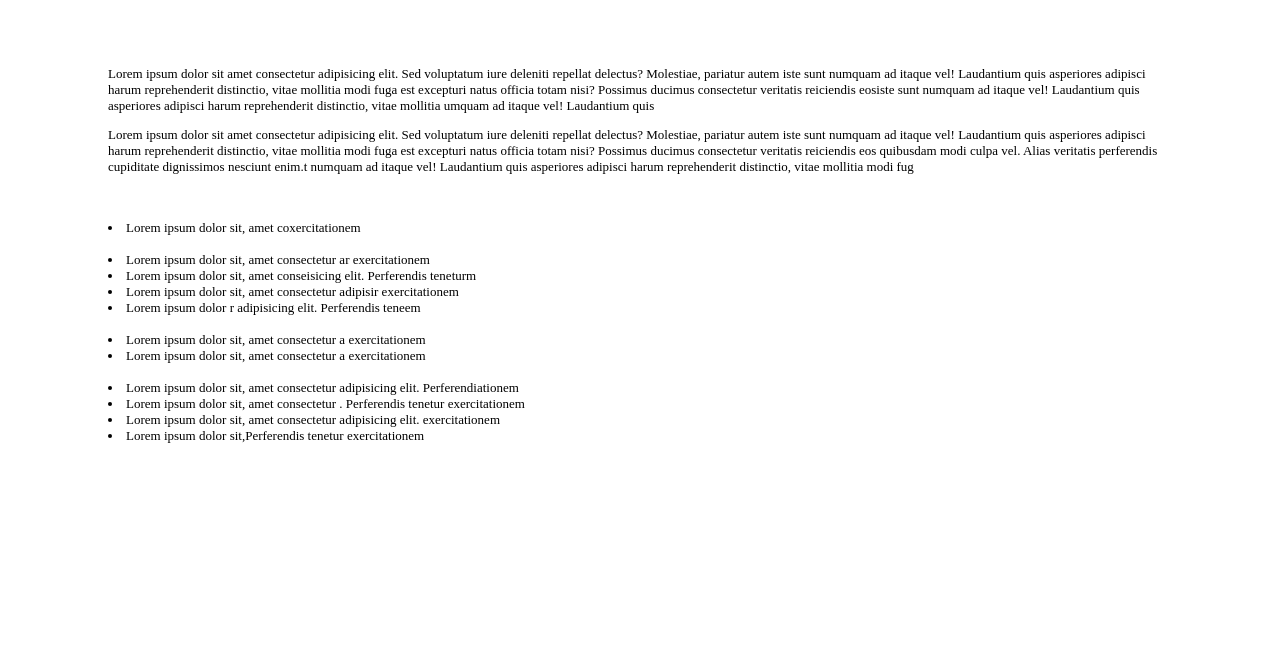
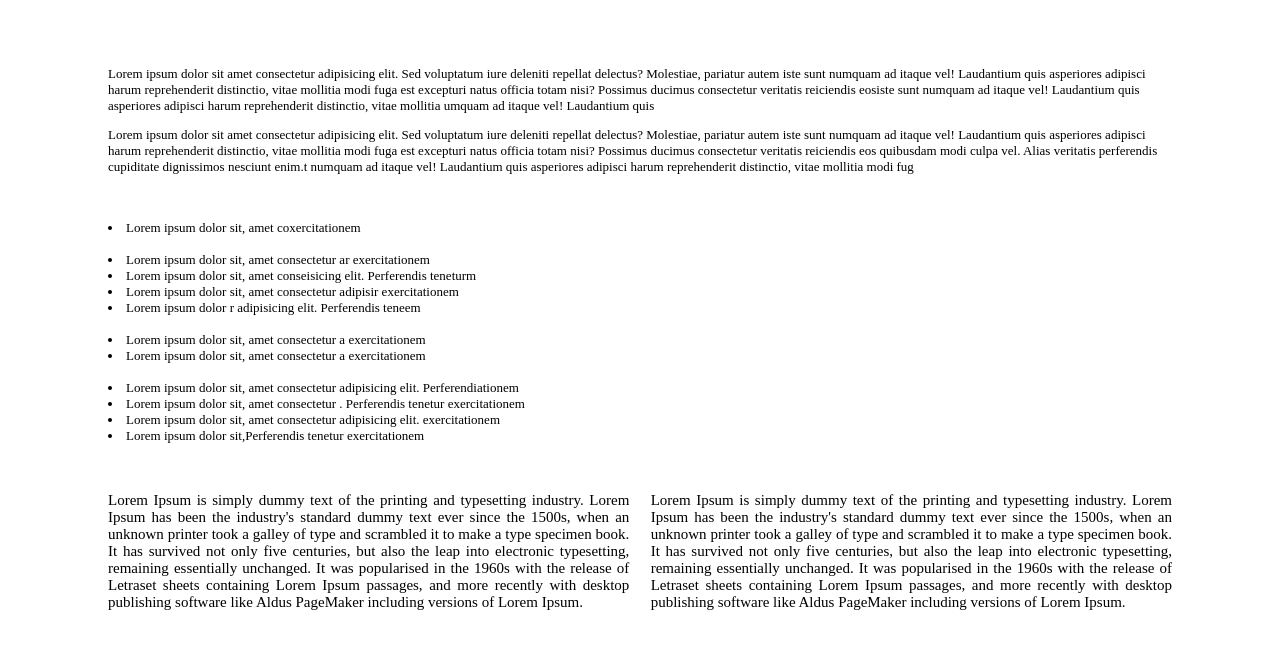
Before and after one commit to VikasRathore16/template1, a plain HTML site: page src/index.html in a window 1280 px wide. Drawn offline with Linux system fonts and the light colour scheme.

Commit message:
bottom divs

```diff
--- a/src/index.html
+++ b/src/index.html
@@ -6,7 +6,7 @@
 </head>
 
 <body>
-    <div style="padding: 45px 100px 100px 100px ; font-size: small;">
+    <div class="Top Paragraph" style="padding: 45px 100px 100px 100px ; font-size: small;" >
         <div>
             <p>Lorem ipsum dolor sit amet consectetur adipisicing elit. Sed voluptatum iure deleniti repellat delectus?
                 Molestiae, pariatur autem iste sunt numquam ad itaque vel! Laudantium quis asperiores adipisci harum
@@ -24,9 +24,9 @@
                 cupiditate dignissimos nesciunt enim.t numquam ad itaque vel! Laudantium quis asperiores adipisci harum
                 reprehenderit distinctio, vitae mollitia modi fug </p>
         </div>
-    </br>
-</br>
-        <div>
+        </br>
+        </br>
+        <div class="Middle Lists">
 
             <li>
                 Lorem ipsum dolor sit, amet coxercitationem
@@ -67,6 +67,22 @@
             </br>
             </br>
             </br>
+            <div class= "Bottom Divs" style="font-size: 15px; text-align: justify; margin-bottom: 200px;">
+                <div style="float: left; width: 49%;">Lorem Ipsum is simply dummy text of the printing and typesetting
+                    industry. Lorem Ipsum has been the industry's standard dummy text ever since the 1500s, when an
+                    unknown printer took a galley of type and scrambled it to make a type specimen book. It has survived
+                    not only five centuries, but also the leap into electronic typesetting, remaining essentially
+                    unchanged. It was popularised in the 1960s with the release of Letraset sheets containing Lorem
+                    Ipsum passages, and more recently with desktop publishing software like Aldus PageMaker including
+                    versions of Lorem Ipsum.</div>
+                <div style="float: right; width: 49%;">Lorem Ipsum is simply dummy text of the printing and typesetting
+                    industry. Lorem Ipsum has been the industry's standard dummy text ever since the 1500s, when an
+                    unknown printer took a galley of type and scrambled it to make a type specimen book. It has survived
+                    not only five centuries, but also the leap into electronic typesetting, remaining essentially
+                    unchanged. It was popularised in the 1960s with the release of Letraset sheets containing Lorem
+                    Ipsum passages, and more recently with desktop publishing software like Aldus PageMaker including
+                    versions of Lorem Ipsum.</div>
+            </div>
         </div>
     </div>
 </body>
```
